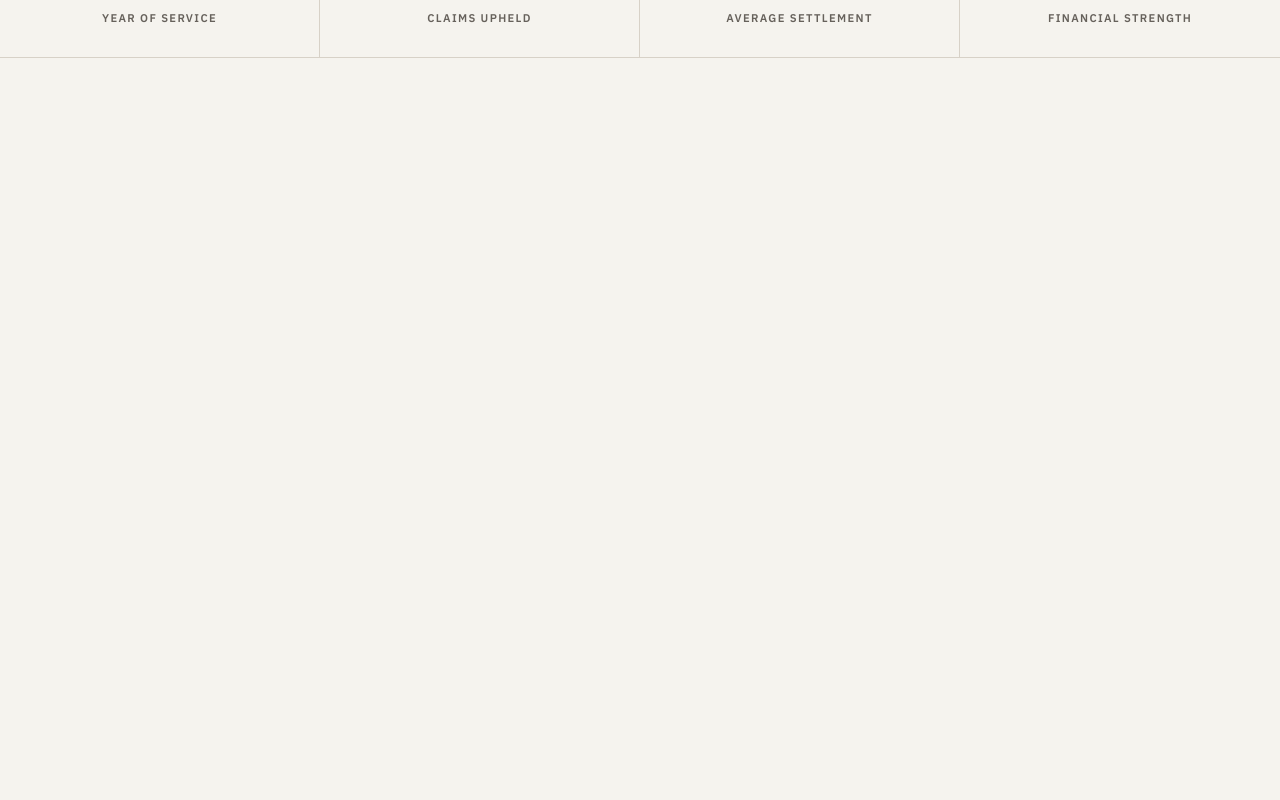
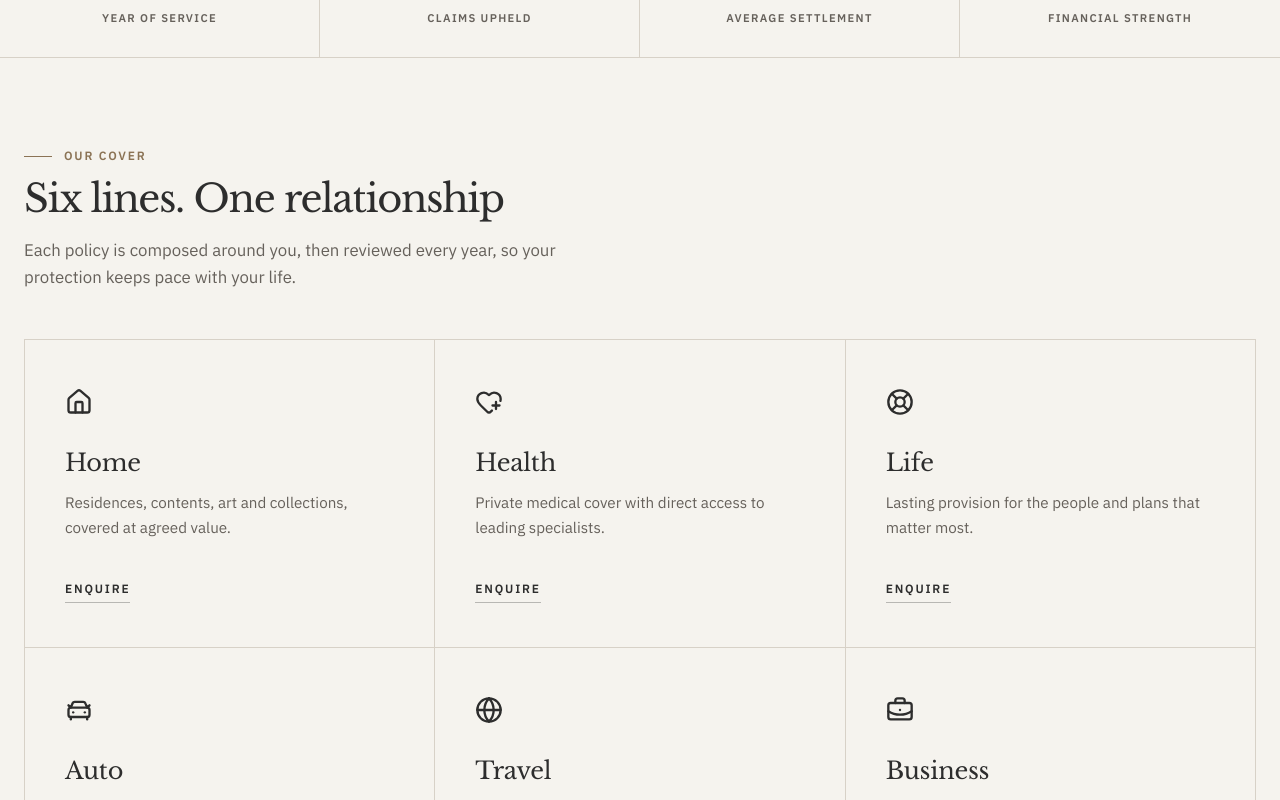
Before and after one commit to SaouiYassir/Assurvexa, a React (Vite) app in the folder Frontend/: page / in a window 1280 px wide. Shown: the part 860-1660 px from the top of the page. Before the commit the page ends 918 px from the top, so only its background shows below. Built offline with nearby package versions, Linux system fonts and the light colour scheme.

Commit message:
Cover Section Added

```diff
--- a/Frontend/package.json
+++ b/Frontend/package.json
@@ -10,6 +10,7 @@
     "preview": "vite preview"
   },
   "dependencies": {
+    "lucide-react": "^1.59.0",
     "react": "^19.2.8",
     "react-dom": "^19.2.8",
     "react-router-dom": "^7.18.4"
--- a/Frontend/src/pages/home/Home.jsx
+++ b/Frontend/src/pages/home/Home.jsx
@@ -1,11 +1,13 @@
 import Hero from "./sections/Hero";
 import Stats from "./sections/Stats";
+import Cover from "./sections/Cover";
 
 function Home() {
     return (
         <main>
             <Hero />
             <Stats />
+            <Cover />
         </main>
     )
 }
--- /dev/null
+++ b/Frontend/src/pages/home/sections/Cover.css
@@ -0,0 +1,137 @@
+/* =========================================
+ASSURVEXA — COVER SECTION (Soft Grid Style)
+========================================= */
+
+.cover {
+  padding-block: var(--space-20, 5rem);
+  background-color: var(--color-bg, #f5f2ee);
+}
+
+.cover__header {
+  max-width: 36rem;
+  margin-bottom: var(--space-12, 3rem);
+}
+
+.cover__header .eyebrow {
+  font-size: 0.75rem;
+  font-weight: 600;
+  letter-spacing: 0.15em;
+  text-transform: uppercase;
+  color: var(--color-bronze, #a3704c);
+  margin-bottom: 0.75rem;
+}
+
+.cover__header h2.section__title {
+  font-family: var(--font-heading);
+  font-size: clamp(2rem, 3vw, 2.75rem);
+  font-weight: 400;
+  color: var(--color-ink);
+  line-height: 1.15;
+  margin-bottom: 1rem;
+}
+
+.cover__header .section-description {
+  font-family: var(--font-body);
+  font-size: 1.05rem;
+  color: var(--color-ink-soft, #666);
+  line-height: 1.6;
+}
+
+.cover__grid {
+  display: grid;
+  grid-template-columns: repeat(3, 1fr);
+  width: 100%;
+  border-top: 1px solid var(--color-border, #e6e2db);
+  border-left: 1px solid var(--color-border, #e6e2db);
+}
+
+.cover__card {
+  display: flex;
+  flex-direction: column;
+  justify-content: space-between;
+  padding: 3rem 2.5rem;
+
+  background: transparent; /* Seamless with section background */
+  border-right: 1px solid var(--color-border, #e6e2db);
+  border-bottom: 1px solid var(--color-border, #e6e2db);
+
+  transition: background-color var(--transition-base, 0.2s ease);
+}
+
+.cover__card:hover {
+  background-color: rgba(255, 255, 255, 0.4); /* Very subtle soft highlight on hover */
+}
+
+.cover__icon {
+  display: flex;
+  align-items: center;
+  justify-content: flex-start; /* Align left to match reference */
+
+  margin-bottom: 2rem;
+  color: var(--color-ink); /* Uses ink/bronze tone without solid backgrounds */
+}
+
+.cover__title {
+  margin-bottom: 0.75rem;
+
+  font-family: var(--font-heading);
+  font-size: 1.5rem;
+  font-weight: 400;
+  color: var(--color-ink);
+  letter-spacing: -0.01em;
+}
+
+.cover__desc {
+  font-family: var(--font-body);
+  font-size: 0.95rem;
+  line-height: 1.6;
+  color: var(--color-ink-soft, #666);
+  margin-bottom: 2.5rem;
+}
+
+/* Enquire link styling matching the reference underline */
+.cover__card p:last-child {
+  display: inline-block;
+  font-family: var(--font-body);
+  font-size: 0.75rem;
+  font-weight: 600;
+  letter-spacing: 0.15em;
+  text-transform: uppercase;
+  color: var(--color-ink);
+  text-decoration: none;
+  position: relative;
+  width: fit-content;
+  cursor: pointer;
+}
+
+.cover__card p:last-child::after {
+  content: '';
+  position: absolute;
+  bottom: -4px;
+  left: 0;
+  width: 100%;
+  height: 1px;
+  background-color: var(--color-ink);
+  opacity: 0.3;
+  transition: opacity var(--transition-base);
+}
+
+.cover__card p:last-child:hover::after {
+  opacity: 1;
+}
+
+/* =========================================
+   RESPONSIVE DESIGN
+   ========================================= */
+
+@media (max-width: 1024px) {
+  .cover__grid {
+    grid-template-columns: repeat(2, 1fr);
+  }
+}
+
+@media (max-width: 640px) {
+  .cover__grid {
+    grid-template-columns: 1fr;
+  }
+}
--- /dev/null
+++ b/Frontend/src/pages/home/sections/Cover.jsx
@@ -0,0 +1,46 @@
+import './Cover.css'
+import { House, HeartPlus, LifeBuoy, CarFront, Globe, BriefcaseBusiness } from "lucide-react"
+
+function Cover() {
+    const plans = [
+        { icon: <House size={28} />, label: "Home", des: "Residences, contents, art and collections, covered at agreed value." },
+        { icon: <HeartPlus size={28} />, label: "Health", des: "Private medical cover with direct access to leading specialists." },
+        { icon: <LifeBuoy size={28} />, label: "Life", des: "Lasting provision for the people and plans that matter most." },
+        { icon: <CarFront size={28} />, label: "Auto", des: "Single vehicles to full private fleets, with concierge assistance." },
+        { icon: <Globe size={28} />, label: "Travel", des: "Worldwide medical, repatriation and cancellation, around the clock." },
+        { icon: <BriefcaseBusiness size={28} />, label: "Business", des: "Liability, property and key-person cover for owner-led companies." },
+    ];
+
+    return (
+        <section id="cover" className="cover">
+            {/* Section Header */}
+            <div className="container">
+                <div className="cover__header">
+                    <p className="eyebrow">OUR COVER</p>
+                    <h2 className="section__title">Six lines. One relationship</h2>
+                    <p className="section-description">
+                        Each policy is composed around you, then reviewed every year, so your protection keeps pace with your life.
+                    </p>
+                </div>
+            </div>
+
+            {/* Grid Container */}
+            <div className="container">
+                <div className="cover__grid">
+                    {plans.map((plan, index) => (
+                        <div className="cover__card" key={index}>
+                            <div className="cover__icon">
+                                {plan.icon}
+                            </div>
+                            <h3 className="cover__title">{plan.label}</h3>
+                            <p className="cover__desc">{plan.des}</p>
+                            <p className="cover__enquire">Enquire</p>
+                        </div>
+                    ))}
+                </div>
+            </div>
+        </section>
+    )
+}
+
+export default Cover;
```
Also changed, not shown: 1 other file (tests, documents, lock files or other folders).
